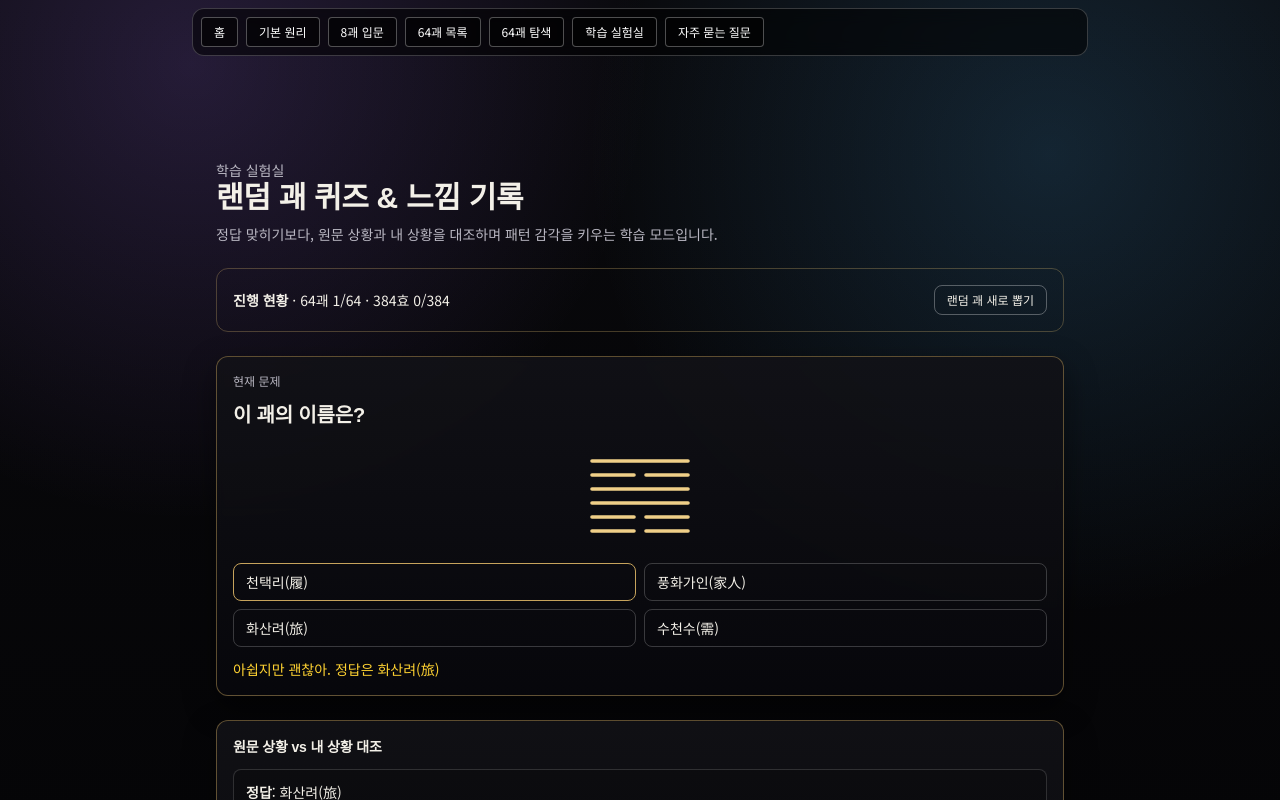
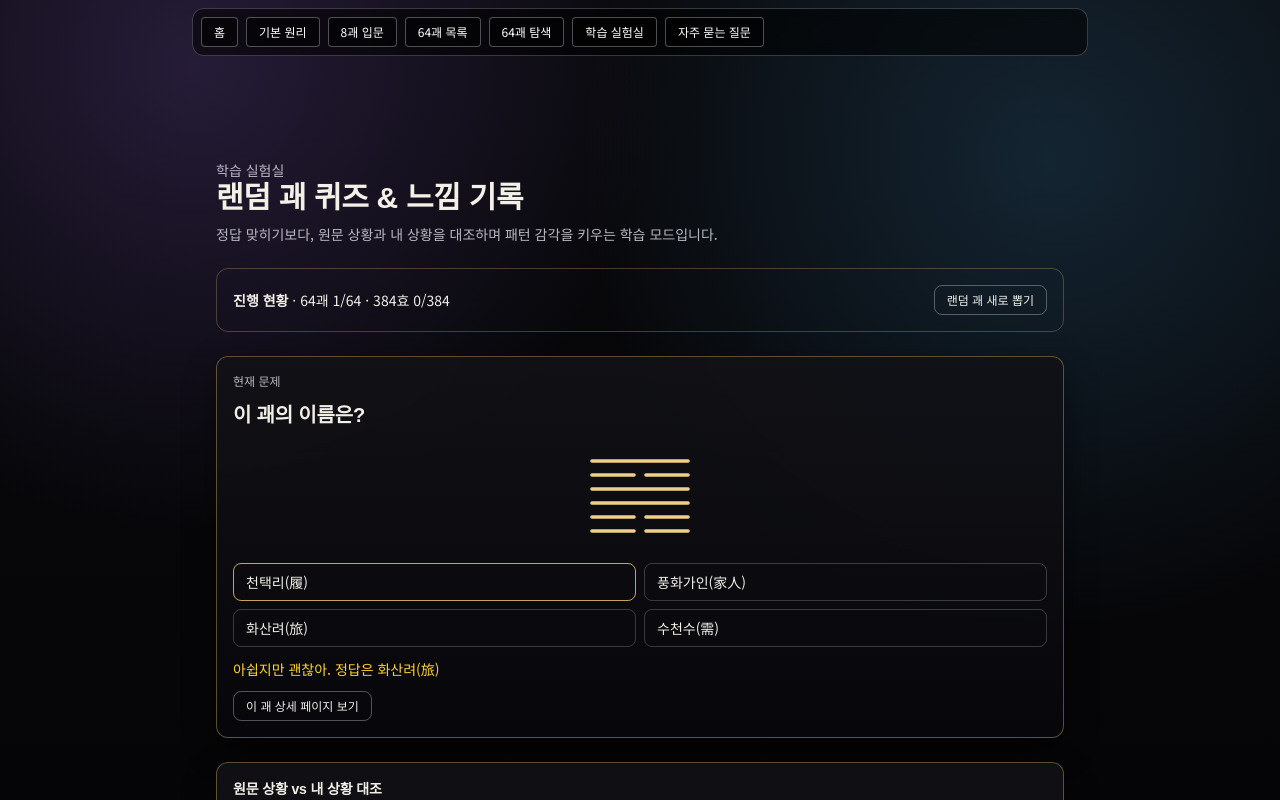
Before and after one commit to kinddragon1224/iching-learning-web, a Next.js app: page /studio in a window 1280 px wide. Both pictures are taken after a click on the button "천택리(履)". Shown: the top 800 px of the page. Built offline with nearby package versions, Linux system fonts and the light colour scheme.

Commit message:
feat: studio 정답/오답 후 상세 페이지 바로가기 추가

```diff
--- a/app/studio/page.tsx
+++ b/app/studio/page.tsx
@@ -97,6 +97,13 @@ export default function StudioPage() {
         </div>
         {quizState === "correct" && <p className="text-emerald-300">정답! {hex.nameKo}</p>}
         {quizState === "wrong" && <p className="text-amber-300">아쉽지만 괜찮아. 정답은 {hex.nameKo}</p>}
+        {quizState !== "idle" && (
+          <div>
+            <Link href={`/hexagram/${hex.id}`} className="inline-flex rounded-lg border border-white/30 px-3 py-1.5 text-xs hover:bg-white/5">
+              이 괘 상세 페이지 보기
+            </Link>
+          </div>
+        )}
       </section>
 
       <section className="paper-panel rounded-xl p-4 space-y-3 text-sm">
```
